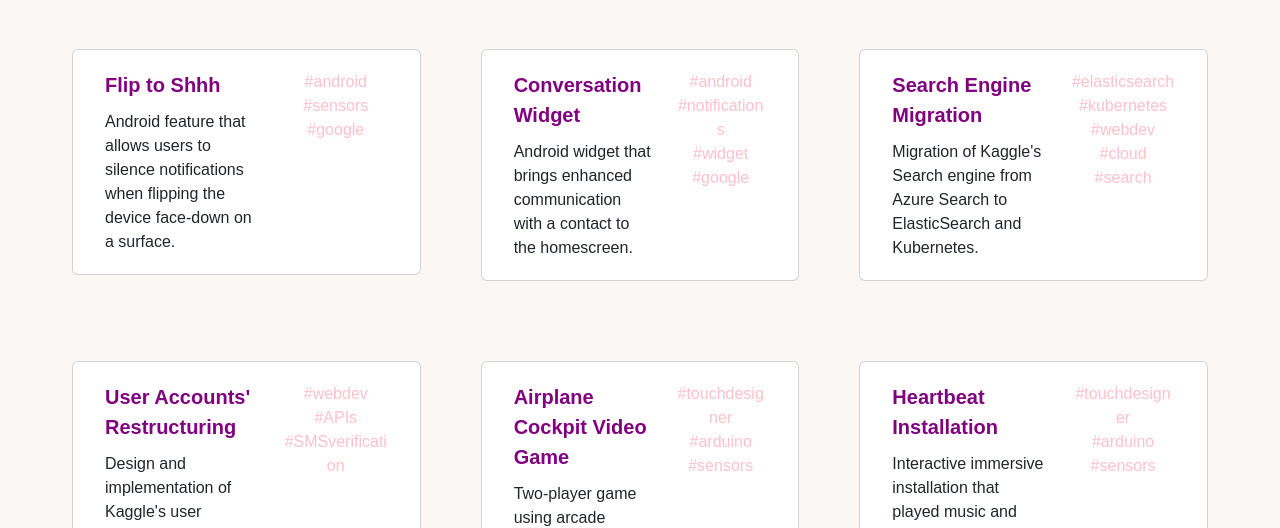
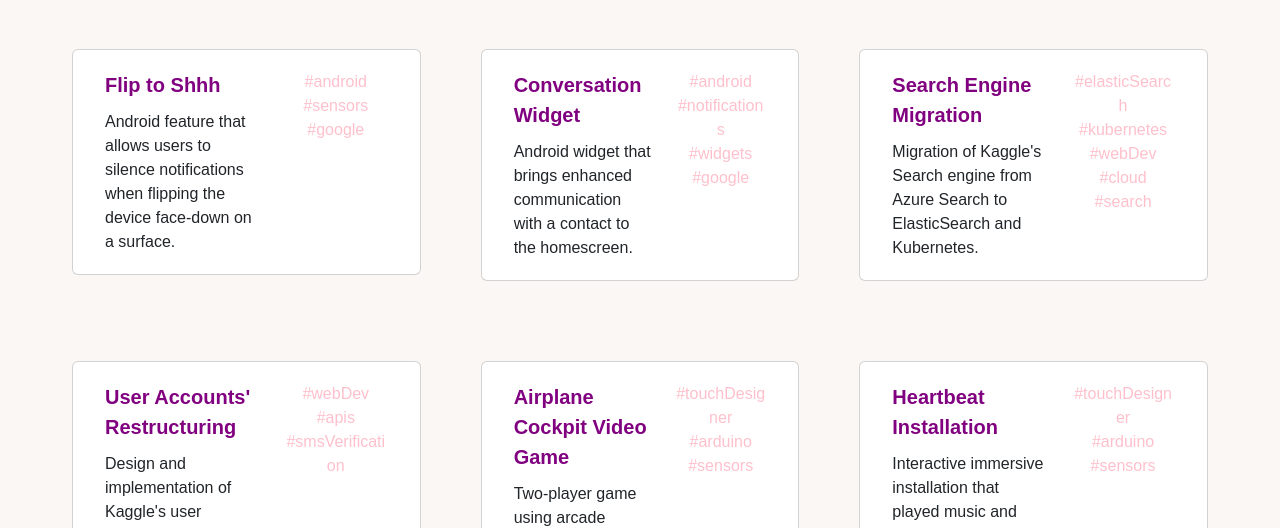
Before and after one commit to gitfla/portfolio, a Vue app: page / in a window 1280 px wide. Both pictures are taken after a click on the tab "projects". Shown: the part 257-785 px from the top of the page. Built offline with nearby package versions, Linux system fonts and the light colour scheme.

Commit message:
add padding and calculate filters for later

```diff
--- a/src/components/ProjectCard.vue
+++ b/src/components/ProjectCard.vue
@@ -8,7 +8,7 @@
               <div class="text-primary project-title"><strong>{{projectName}}</strong></div>
               <div class="project-brief">{{projectBrief}}</div>
             </div>
-            <div class="col col-lg-5 col-sm-4 col-12">
+            <div class="col col-lg-5 col-sm-4 col-12 pt-3 pt-sm-0">
               <div v-for="(tag, index) in this.tags" :key="index" class="col text-secondary">
                 #{{tag}}
               </div>
--- a/src/components/ProjectsTab.vue
+++ b/src/components/ProjectsTab.vue
@@ -1,8 +1,12 @@
 <template>
   <h3 class="tab-title text-primary">Projects</h3>
+  <!-- <div v-for="(tag, index) in tags" :key="index" @click="handleClick(tag)">
+    {{tag}}
+    <strong v-if="this.selectedTags.has(tag)"> SELECTED </strong>
+  </div> -->
   <div id="container">
     <div class="row row-cols-lg-3 row-cols-md-2 row-cols-sm-1 g-3">
-      <div v-for="project in projects" :key="project.id" class="alignment">
+      <div v-for="project in selectedProjects" :key="project.id" class="alignment">
           <ProjectCard
             v-bind:projectName="project.name"
             v-bind:projectBrief="project.brief"
@@ -39,52 +43,83 @@ export default {
           id: 2,
           name: "Conversation Widget",
           brief: "Android widget that brings enhanced communication with a contact to the homescreen.",
-          tags: ["android", "notifications", "widget", "google"]
+          tags: ["android", "notifications", "widgets", "google"]
         },
         {
           id: 3,
           name: "Search Engine Migration",
           brief: "Migration of Kaggle's Search engine from Azure Search to ElasticSearch and Kubernetes.",
-          tags: ["elasticsearch", "kubernetes", "webdev", "cloud", "search"]
+          tags: ["elasticSearch", "kubernetes", "webDev", "cloud", "search"]
         },
         {
           id: 4,
           name: "User Accounts' Restructuring",
           brief: "Design and implementation of Kaggle's user accounts' journey, including creation, verification and deletion.",
-          tags: ["webdev", "APIs", "SMSverification"]
+          tags: ["webDev", "apis", "smsVerification"]
         },
         {
           id: 5,
           name: "Airplane Cockpit Video Game",
           brief: "Two-player game using arcade controls to introduce players to a singer's new music.",
-          tags: ["touchdesigner", "arduino", "sensors"]
+          tags: ["touchDesigner", "arduino", "sensors"]
         },
         {
           id: 6,
           name: "Heartbeat Installation",
           brief: "Interactive immersive installation that played music and lights based on users' heart rates.",
-          tags: ["touchdesigner", "arduino", "sensors"]
+          tags: ["touchDesigner", "arduino", "sensors"]
         },
         {
           id: 7,
           name: "Serve",
           brief: "A website that simulates conversations between famous writers based on a common word that connects quotes from their books.",
-          tags: ["webdev", "inforetrieval", "search"]
+          tags: ["webDev", "infoRetrieval", "search"]
         },
         {
           id: 8,
           name: "Itaú Table",
           brief: "Interactive table installation that prompted WebSummit Rio's atendees' to discuss the topics of the day.",
-          tags: ["touchdesigner", "arduino", "sensors"]
+          tags: ["touchDesigner", "arduino", "sensors"]
         },
         {
           id: 9,
           name: "GDPR Compliance",
           brief: "Front-end changes to make Kaggle GDPR compliant, including terms and conditions page and cookies aknowledgement.",
-          tags: ["webdev", "communications", "legal"]
+          tags: ["webDev", "communications", "legal"]
         },
 
-      ]
+      ],
+      selectedTags: new Set(),
+    }
+  },
+  computed: {
+    tags() {
+      var flat = [];
+      for (var i = 0; i < this.projects.length; i++) {
+        flat = flat.concat(this.projects[i].tags);
+      }
+      return Array.from(new Set(flat)).sort();
+    },
+    selectedProjects() {
+      if (this.selectedTags.size == 0) {
+        return this.projects;
+      }
+      var localSelectedProjects = [];
+      for (var i = 0; i < this.projects.length; i++) {
+        if (Array.from(this.selectedTags).some(r=> this.projects[i].tags.includes(r))) {
+          localSelectedProjects.push(this.projects[i]);
+        }
+      }
+      return localSelectedProjects;
+    }
+  },
+  methods: {
+    handleClick: function(tag) {
+      if (this.selectedTags.has(tag)) {
+        this.selectedTags.delete(tag)
+      } else {
+        this.selectedTags.add(tag)
+      }
     }
   }
 }
```
Lines whose indentation alone changed are shown as unchanged.
